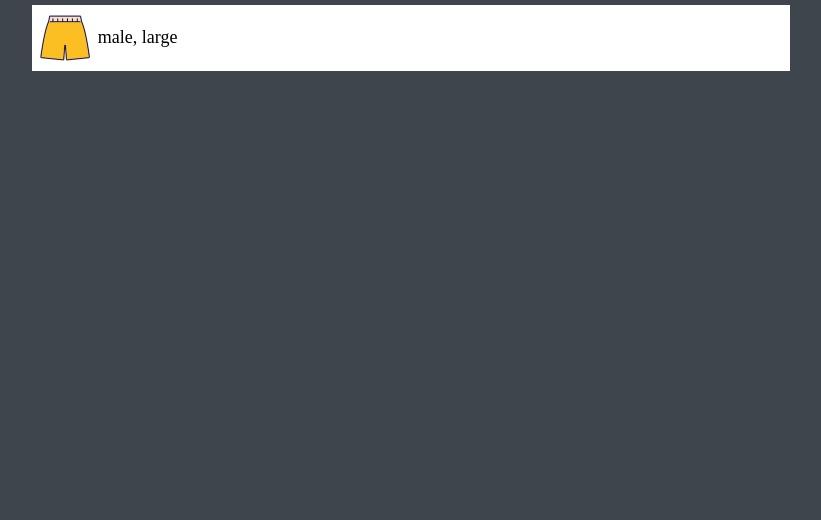
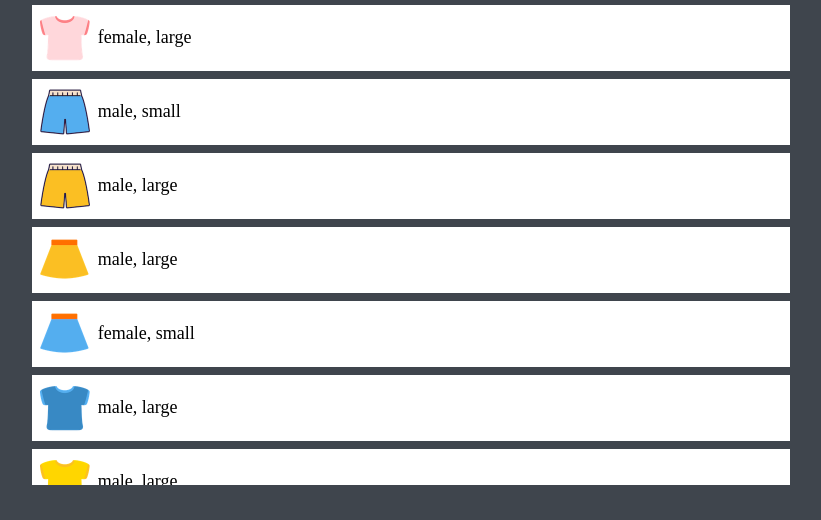
Before and after one commit to leesumin2/Shopping, a plain HTML site: page index.html in a window 1280 px wide. Shown: the part 250-770 px from the top of the page, without its empty margins (229-1050 px from the left). Drawn offline with Linux system fonts and the light colour scheme.

Commit message:
JS : fetch & display

```diff
--- /dev/null
+++ b/data/data.json
@@ -0,0 +1,116 @@
+{
+  "items": [
+    {
+      "type": "tshirt",
+      "gender": "female",
+      "size": "large",
+      "color": "pink",
+      "image": "../img/pink_t.png"
+    },
+    {
+      "type": "pants",
+      "gender": "male",
+      "size": "small",
+      "color": "blue",
+      "image": "../img/blue_p.png"
+    },
+    {
+      "type": "pants",
+      "gender": "male",
+      "size": "large",
+      "color": "yellow",
+      "image": "../img/yellow_p.png"
+    },
+    {
+      "type": "skirt",
+      "gender": "male",
+      "size": "large",
+      "color": "yellow",
+      "image": "../img/yellow_s.png"
+    },
+    {
+      "type": "skirt",
+      "gender": "female",
+      "size": "small",
+      "color": "blue",
+      "image": "../img/blue_s.png"
+    },
+    {
+      "type": "tshirt",
+      "gender": "male",
+      "size": "large",
+      "color": "blue",
+      "image": "../img/blue_t.png"
+    },
+    {
+      "type": "tshirt",
+      "gender": "male",
+      "size": "large",
+      "color": "yellow",
+      "image": "../img/yellow_t.png"
+    },
+    {
+      "type": "pants",
+      "gender": "female",
+      "size": "small",
+      "color": "pink",
+      "image": "../img/pink_p.png"
+    },
+    {
+      "type": "tshirt",
+      "gender": "female",
+      "size": "large",
+      "color": "pink",
+      "image": "../img/pink_t.png"
+    },
+    {
+      "type": "pants",
+      "gender": "male",
+      "size": "small",
+      "color": "blue",
+      "image": "../img/blue_p.png"
+    },
+    {
+      "type": "pants",
+      "gender": "male",
+      "size": "large",
+      "color": "yellow",
+      "image": "../img/yellow_p.png"
+    },
+    {
+      "type": "skirt",
+      "gender": "male",
+      "size": "large",
+      "color": "yellow",
+      "image": "../img/yellow_s.png"
+    },
+    {
+      "type": "skirt",
+      "gender": "female",
+      "size": "small",
+      "color": "blue",
+      "image": "../img/blue_s.png"
+    },
+    {
+      "type": "tshirt",
+      "gender": "male",
+      "size": "large",
+      "color": "blue",
+      "image": "../img/blue_t.png"
+    },
+    {
+      "type": "tshirt",
+      "gender": "male",
+      "size": "large",
+      "color": "yellow",
+      "image": "../img/yellow_t.png"
+    },
+    {
+      "type": "pants",
+      "gender": "female",
+      "size": "small",
+      "color": "pink",
+      "image": "../img/pink_p.png"
+    }
+  ]
+}
--- a/index.html
+++ b/index.html
@@ -28,12 +28,7 @@
     </div>
     <!-- Items -->
     <div class="itemBox">
-      <ul class="items">
-        <li class="item">
-          <img src="img/yellow_p.png" alt="" class="item__thumbnail" />
-          <span class="item__description">male, large</span>
-        </li>
-      </ul>
+      <ul class="items"></ul>
     </div>
   </body>
 </html>
--- a/src/main.js
+++ b/src/main.js
@@ -0,0 +1,30 @@
+// Fetch the items from the JSON file
+function loadItems() {
+    return fetch('data/data.json')
+        // response object에 있는 json이라는 api를 이용해서 response body를 json의 object로 변환
+        .then(response => response.json())
+        .then(json => json.items);
+}
+
+function displayItems(items) {
+    const container = document.querySelector('.items');
+    container.innerHTML = items.map(item => createHTMLString(item)).join('');
+}
+
+function createHTMLString(item) {
+    return `
+    <li class="item">
+        <img src="${item.image}" alt="${item.type}" class="item__thumbnail" />
+        <span class="item__description">${item.gender}, ${item.size}</span>
+    </li>
+    `;
+}
+
+
+// main
+loadItems()
+    .then(items => { // 받아 온 함수를 items를 함수에 전달
+        displayItems(items);
+        // setEventListeners(items); // 받아 온 items를 이용하여 버튼 클릭 시 필터링하기 위해 적절한 이벤트리스너 작성
+    })
+    .catch(console.log);
```
